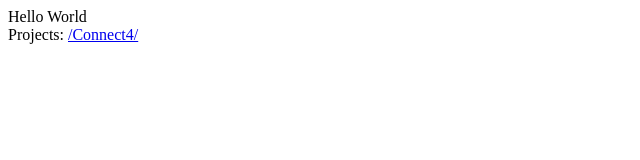
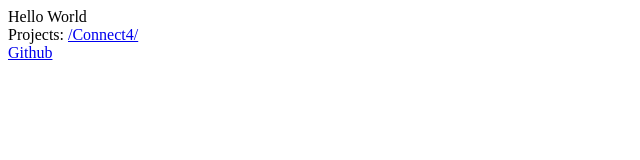
Before and after one commit to mbeirne11/mbeirne11.github.io, a plain HTML site: page index.html in a window 1280 px wide. Shown: the full height of the page, 0-640 px from the left. Drawn offline with Linux system fonts and the light colour scheme.

Commit message:
Add github link

```diff
--- a/index.html
+++ b/index.html
@@ -1,5 +1,9 @@
 Hello World
+
 <br>
 Projects:
 
 <a href="https://mbeirne11.github.io/Connect4/" target="_blank">/Connect4/</a>
+
+<br>
+<a href="https://github.com/mbeirne11" target="_blank">Github</a>
```
